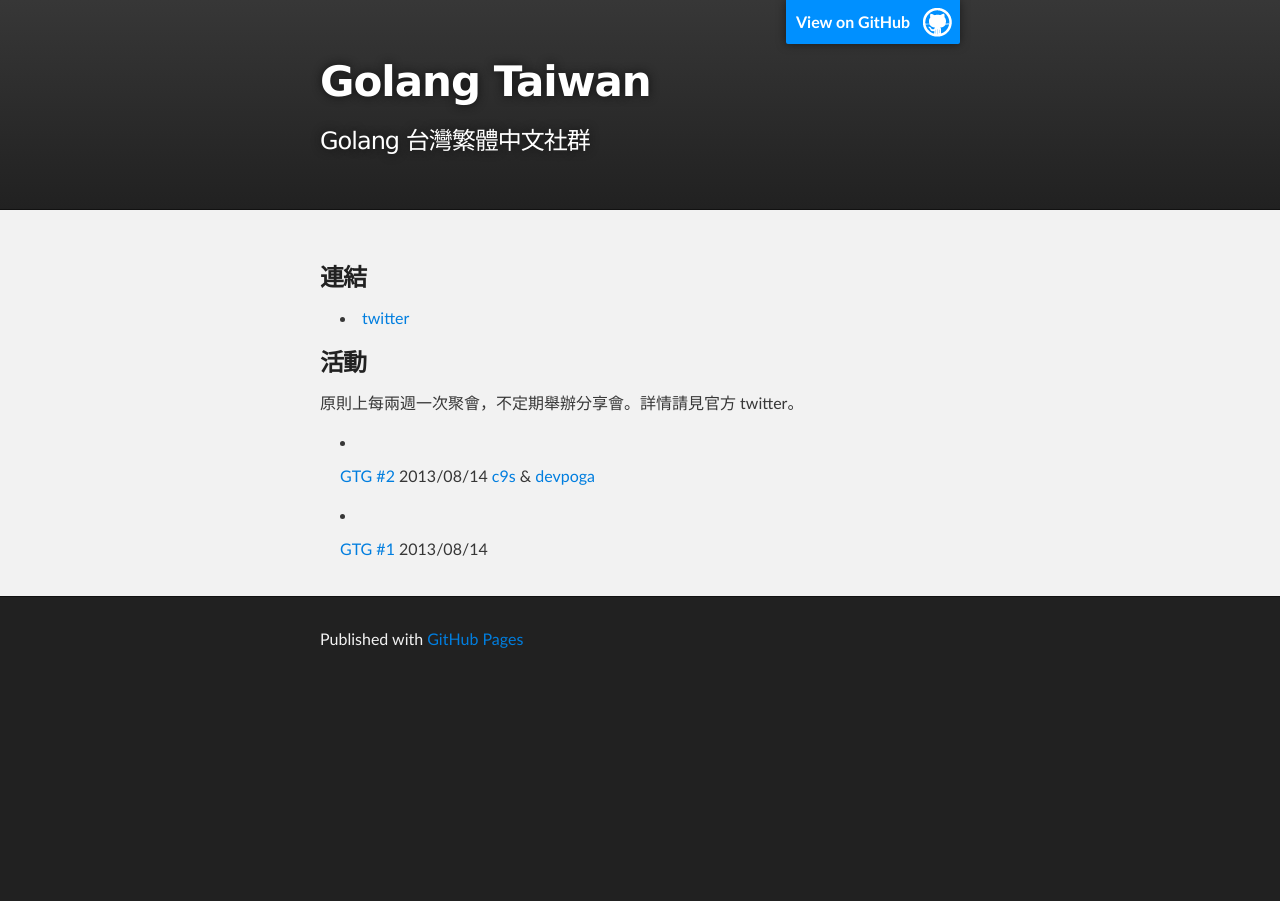
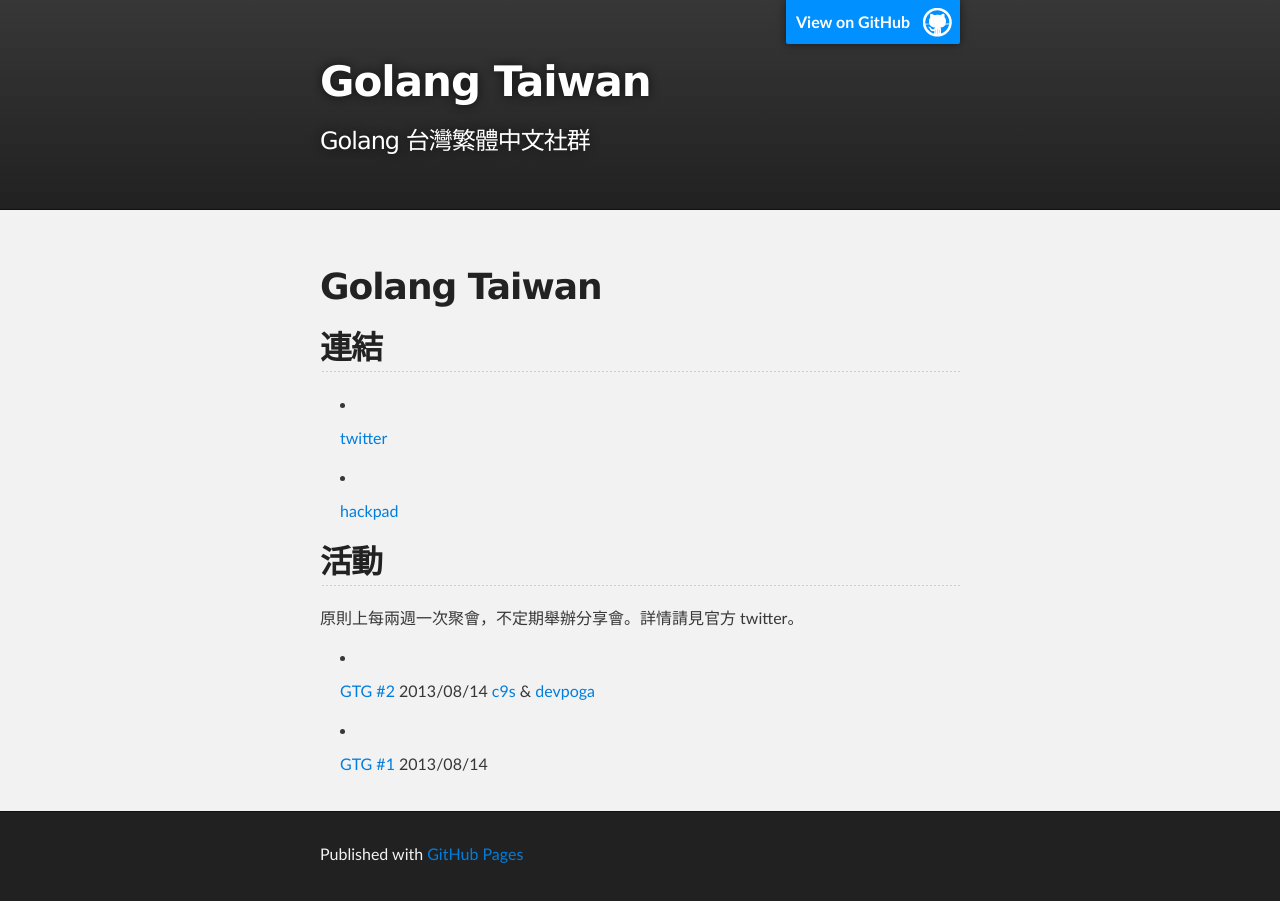
Before and after one commit to golangtw/golangtw.github.io, a plain HTML site: page index.html in a window 1280 px wide. Before the commit the page ends 800 px from the top, so only its background shows below. Drawn offline with Linux system fonts and the light colour scheme.

Commit message:
Replace master branch with page content via GitHub

```diff
--- a/index.html
+++ b/index.html
@@ -27,13 +27,17 @@
     <!-- MAIN CONTENT -->
     <div id="main_content_wrap" class="outer">
       <section id="main_content" class="inner">
-        <h3>
-<a name="%E9%80%A3%E7%B5%90" class="anchor" href="#%E9%80%A3%E7%B5%90"><span class="octicon octicon-link"></span></a>連結</h3>
+        <h1>
+<a name="golang-taiwan" class="anchor" href="#golang-taiwan"><span class="octicon octicon-link"></span></a>Golang Taiwan</h1>
+
+<h2>
+<a name="%E9%80%A3%E7%B5%90" class="anchor" href="#%E9%80%A3%E7%B5%90"><span class="octicon octicon-link"></span></a>連結</h2>
 
 <ul>
-<li><a href="https://twitter.com/golangtw">twitter</a></li>
-</ul><h3>
-<a name="%E6%B4%BB%E5%8B%95" class="anchor" href="#%E6%B4%BB%E5%8B%95"><span class="octicon octicon-link"></span></a>活動</h3>
+<li><p><a href="https://twitter.com/golangtw">twitter</a></p></li>
+<li><p><a href="http://golangtw.hackpad.com">hackpad</a></p></li>
+</ul><h2>
+<a name="%E6%B4%BB%E5%8B%95" class="anchor" href="#%E6%B4%BB%E5%8B%95"><span class="octicon octicon-link"></span></a>活動</h2>
 
 <p>原則上每兩週一次聚會，不定期舉辦分享會。詳情請見官方 twitter。</p>
 
--- a/params.json
+++ b/params.json
@@ -1 +1 @@
-{"name":"Golang Taiwan","tagline":"Golang 台灣繁體中文社群","body":"### 連結\r\n\r\n* [twitter](https://twitter.com/golangtw)\r\n\r\n### 活動\r\n\r\n原則上每兩週一次聚會，不定期舉辦分享會。詳情請見官方 twitter。\r\n\r\n* [GTG #2](http://registrano.com/events/gtg2) 2013/08/14 [c9s](https://twitter.com/c9s) & [devpoga](https://twitter.com/devpoga)\r\n\r\n* [GTG #1](http://registrano.com/events/gtg1) 2013/08/14","google":"","note":"Don't delete this file! It's used internally to help with page regeneration."}
+{"name":"Golang Taiwan","tagline":"Golang 台灣繁體中文社群","body":"# Golang Taiwan\r\n\r\n## 連結\r\n\r\n* [twitter](https://twitter.com/golangtw)\r\n\r\n* [hackpad](http://golangtw.hackpad.com)\r\n\r\n## 活動\r\n\r\n原則上每兩週一次聚會，不定期舉辦分享會。詳情請見官方 twitter。\r\n\r\n* [GTG #2](http://registrano.com/events/gtg2) 2013/08/14 [c9s](https://twitter.com/c9s) & [devpoga](https://twitter.com/devpoga)\r\n\r\n* [GTG #1](http://registrano.com/events/gtg1) 2013/08/14","google":"","note":"Don't delete this file! It's used internally to help with page regeneration."}
```
